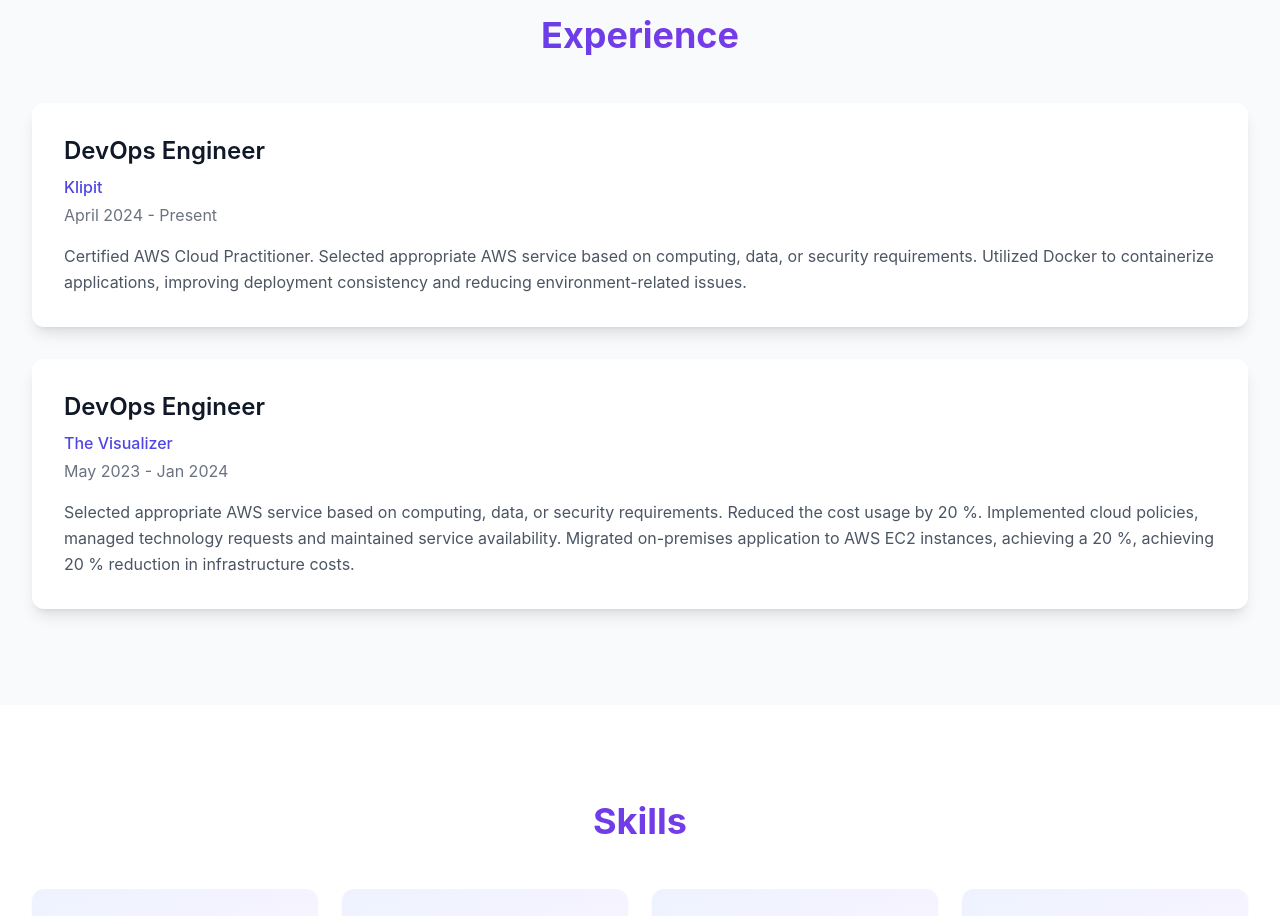
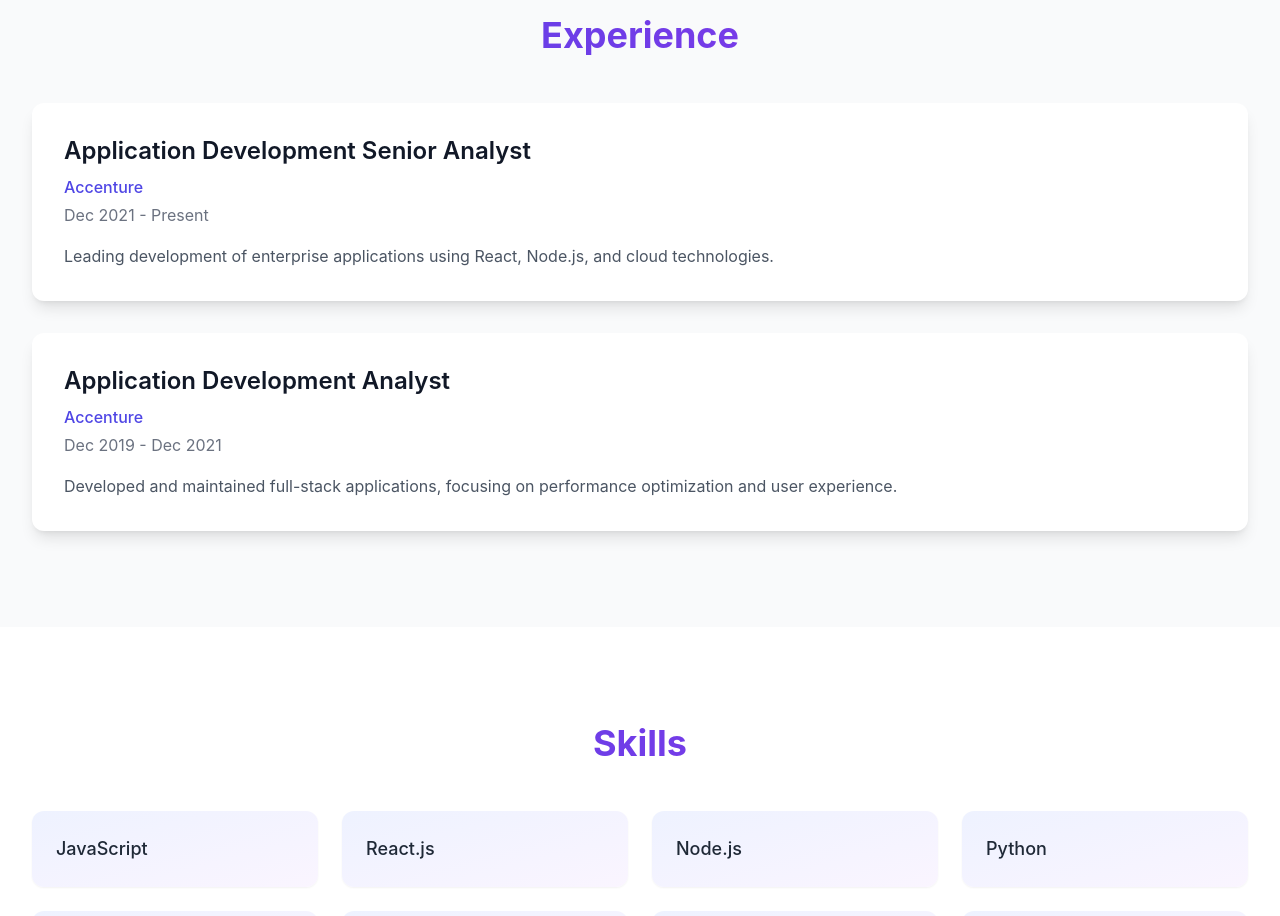
Before and after one commit to DarbhaPreetham/darbhapreethamport, a React (Vite) app: page / in a window 1280 px wide. Shown: the part 1340-2256 px from the top of the page. Built offline with nearby package versions, Linux system fonts and the light colour scheme.

Commit message:
Changed Experience

```diff
--- a/src/components/Experience.jsx
+++ b/src/components/Experience.jsx
@@ -4,16 +4,16 @@
 
 const experiences = [
   {
-    company: "Klipit",
-    role: "DevOps Engineer",
-    period: "April 2024 - Present",
-    description: "Certified AWS Cloud Practitioner. Selected appropriate AWS service based on computing, data, or security requirements. Utilized Docker to containerize applications, improving deployment consistency and reducing environment-related issues. "
+    company: "Accenture",
+    role: "Application Development Senior Analyst",
+    period: "Dec 2021 - Present",
+    description: "Leading development of enterprise applications using React, Node.js, and cloud technologies."
   },
   {
-    company: "The Visualizer",
-    role: "DevOps Engineer",
-    period: "May 2023 - Jan 2024",
-    description: "Selected appropriate AWS service based on computing, data, or security requirements. Reduced the cost usage by 20 %. Implemented cloud policies, managed technology requests and maintained service availability. Migrated on-premises application to AWS EC2 instances, achieving a 20 %, achieving 20 % reduction in infrastructure costs."
+    company: "Accenture",
+    role: "Application Development Analyst",
+    period: "Dec 2019 - Dec 2021",
+    description: "Developed and maintained full-stack applications, focusing on performance optimization and user experience."
   }
 ];
 
```
